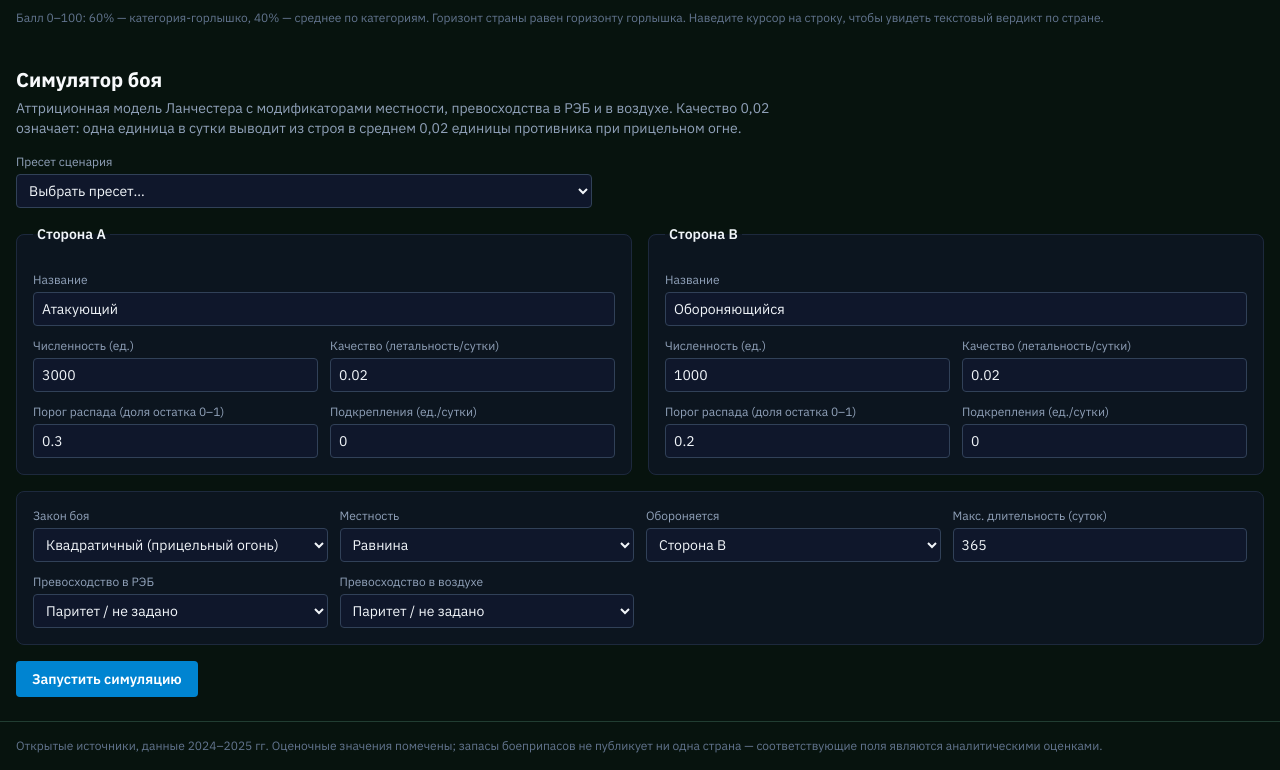
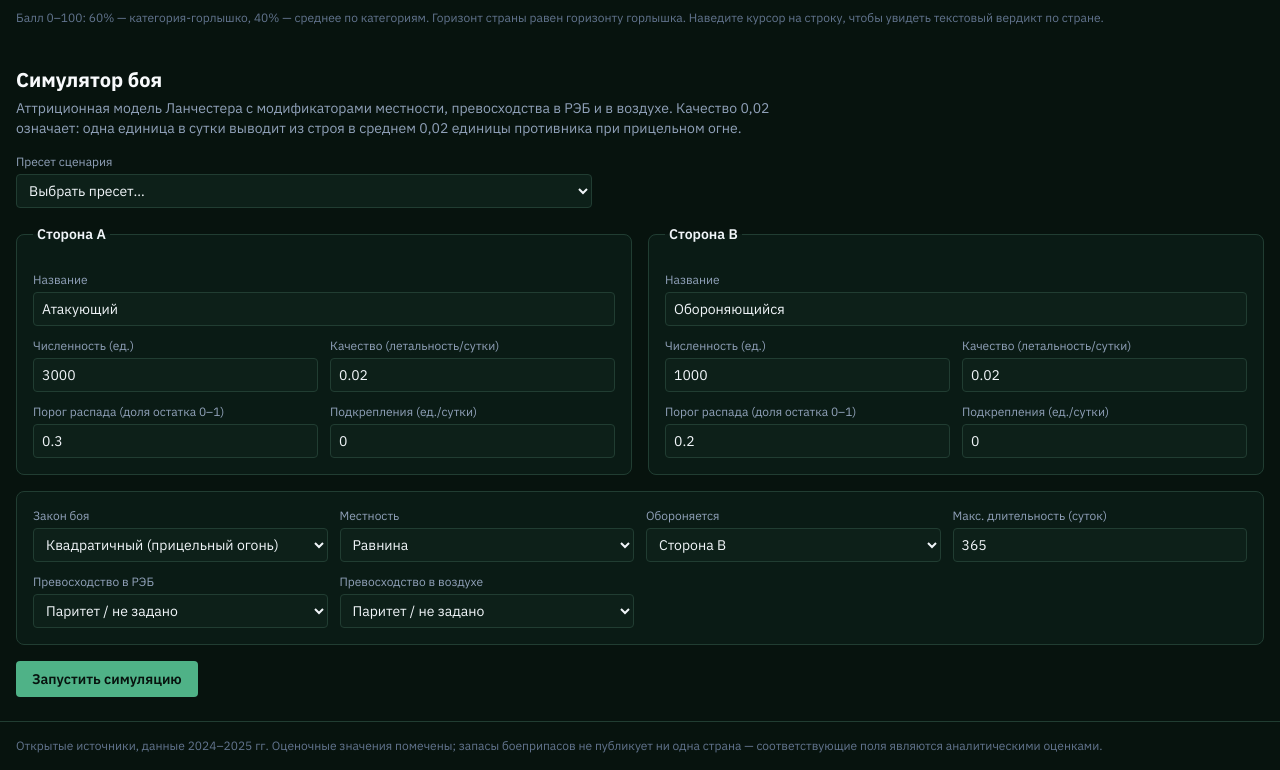
Before and after one commit to falteront-dotcom/rbp-strateg, a Next.js app: page /v3/warfare in a window 1280 px wide. Shown: the part 1887-2657 px from the top of the page. Built offline with nearby package versions, Linux system fonts and the light colour scheme.

Commit message:
fix: симулятор боя на палитре продукта вместо sky/slate

```diff
--- a/src/app/v3/warfare/DuelClient.tsx
+++ b/src/app/v3/warfare/DuelClient.tsx
@@ -74,7 +74,7 @@ const DEFAULT_SCENARIO: LanchesterScenario =
   };
 
 const inputCls =
-  "w-full rounded border border-slate-700 bg-slate-900 px-2 py-1.5 text-sm text-slate-100 outline-none focus:border-sky-500";
+  "w-full rounded border border-tactical-line bg-tactical-panel px-2 py-1.5 text-sm text-slate-100 outline-none focus:border-tactical-accent";
 const labelCls = "flex flex-col gap-1 text-xs text-slate-400";
 
 function num(value: string, fallback: number): number {
@@ -94,7 +94,7 @@ function ForceForm({
   const set = (patch: Partial<LanchesterForce>) =>
     onChange({ ...force, ...patch });
   return (
-    <fieldset className="space-y-3 rounded-lg border border-slate-800 bg-slate-900/60 p-4">
+    <fieldset className="space-y-3 rounded-lg border border-tactical-line bg-tactical-panel/60 p-4">
       <legend className="px-1 text-sm font-semibold text-slate-100">
         {title}
       </legend>
@@ -311,7 +311,7 @@ export default function DuelClient() {
         />
       </div>
 
-      <div className="grid gap-3 rounded-lg border border-slate-800 bg-slate-900/60 p-4 sm:grid-cols-2 lg:grid-cols-4">
+      <div className="grid gap-3 rounded-lg border border-tactical-line bg-tactical-panel/60 p-4 sm:grid-cols-2 lg:grid-cols-4">
         <label className={labelCls}>
           Закон боя
           <select
@@ -388,7 +388,7 @@ export default function DuelClient() {
         type="button"
         onClick={run}
         disabled={running}
-        className="rounded bg-sky-600 px-4 py-2 text-sm font-semibold text-white transition-colors hover:bg-sky-500 disabled:cursor-not-allowed disabled:bg-slate-700 disabled:text-slate-400"
+        className="rounded bg-tactical-primary px-4 py-2 text-sm font-semibold text-tactical-bg transition-colors hover:bg-tactical-primary/85 disabled:cursor-not-allowed disabled:bg-tactical-raised disabled:text-slate-400"
       >
         {running ? "Симуляция…" : "Запустить симуляцию"}
       </button>
@@ -400,7 +400,7 @@ export default function DuelClient() {
       )}
 
       {result !== null && (
-        <div className="space-y-4 rounded-lg border border-sky-800 bg-slate-900 p-4">
+        <div className="space-y-4 rounded-lg border border-tactical-line bg-tactical-panel p-4">
           <div className="flex flex-wrap items-baseline justify-between gap-2">
             <h3 className="text-lg font-semibold text-slate-50">
               {winnerName !== null
@@ -429,12 +429,12 @@ export default function DuelClient() {
             ].map((row) => (
               <div
                 key={row.name}
-                className="rounded border border-slate-700 bg-slate-950/40 p-3 text-sm"
+                className="rounded border border-tactical-line bg-tactical-raised p-3 text-sm"
               >
                 <div className="font-semibold text-slate-100">{row.name}</div>
                 <div className="mt-1 text-slate-300">
                   Осталось:{" "}
-                  <span className="font-mono text-sky-300">
+                  <span className="font-mono text-tactical-primary">
                     {Math.round(row.final).toLocaleString("ru-RU")}
                   </span>{" "}
                   из {row.initial.toLocaleString("ru-RU")} · потери:{" "}
@@ -456,9 +456,9 @@ export default function DuelClient() {
               ` · потери победителя: ${result.winnerLossPct.toFixed(1)}% начальной численности`}
           </p>
           {logSample.length > 1 && (
-            <div className="max-h-64 overflow-y-auto rounded border border-slate-800">
+            <div className="max-h-64 overflow-y-auto rounded border border-tactical-line custom-scrollbar">
               <table className="w-full text-left font-mono text-xs">
-                <thead className="sticky top-0 bg-slate-900 text-slate-300">
+                <thead className="sticky top-0 bg-tactical-raised text-slate-200">
                   <tr>
                     <th className="px-2 py-1.5 font-medium">Сутки</th>
                     <th className="px-2 py-1.5 text-right font-medium">Остаток A</th>
@@ -469,7 +469,7 @@ export default function DuelClient() {
                 </thead>
                 <tbody>
                   {logSample.map((day) => (
-                    <tr key={day.day} className="border-t border-slate-800 text-slate-300">
+                    <tr key={day.day} className="border-t border-tactical-line text-slate-300">
                       <td className="px-2 py-1">{day.day}</td>
                       <td className="px-2 py-1 text-right">{Math.round(day.strengthA).toLocaleString("ru-RU")}</td>
                       <td className="px-2 py-1 text-right">{Math.round(day.strengthB).toLocaleString("ru-RU")}</td>
```
